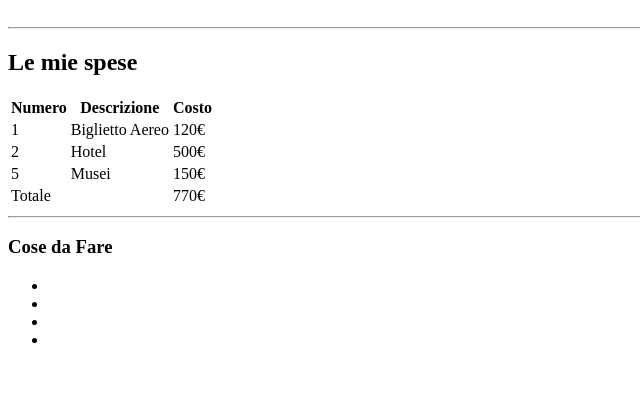
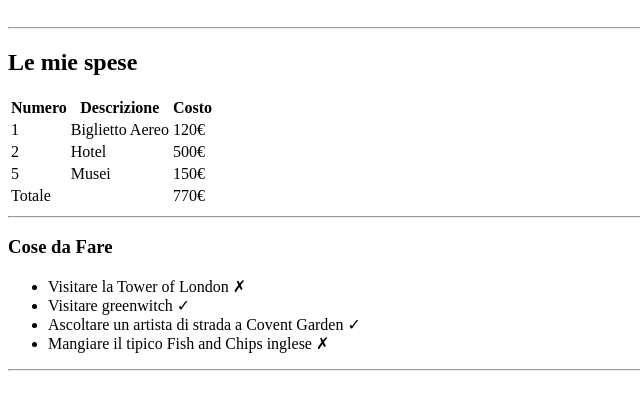
Before and after one commit to WilliamHaxhija/html-london-trip, a plain HTML site: page index.html in a window 1280 px wide. Shown: the part 79-488 px from the top of the page, without its empty margins (0-640 px from the left). Drawn offline with Linux system fonts and the light colour scheme.

Commit message:
feat: add ul contents

```diff
--- a/index.html
+++ b/index.html
@@ -50,15 +50,18 @@
             <hr>
         </section>
         <!-- /table section -->
+        <!-- ul section -->
         <section>
             <h3>Cose da Fare</h3>
             <ul>
-                <li></li>
-                <li></li>
-                <li></li>
-                <li></li>
+                <li>Visitare la Tower of London &cross;</li>
+                <li>Visitare greenwitch &checkmark;</li>
+                <li>Ascoltare un artista di strada a Covent Garden &checkmark;</li>
+                <li>Mangiare il tipico Fish and Chips inglese &cross;</li>
             </ul>
+            <hr>
         </section>
+        <!-- /ul section -->
         <section>
         </section>
     </main>
```
